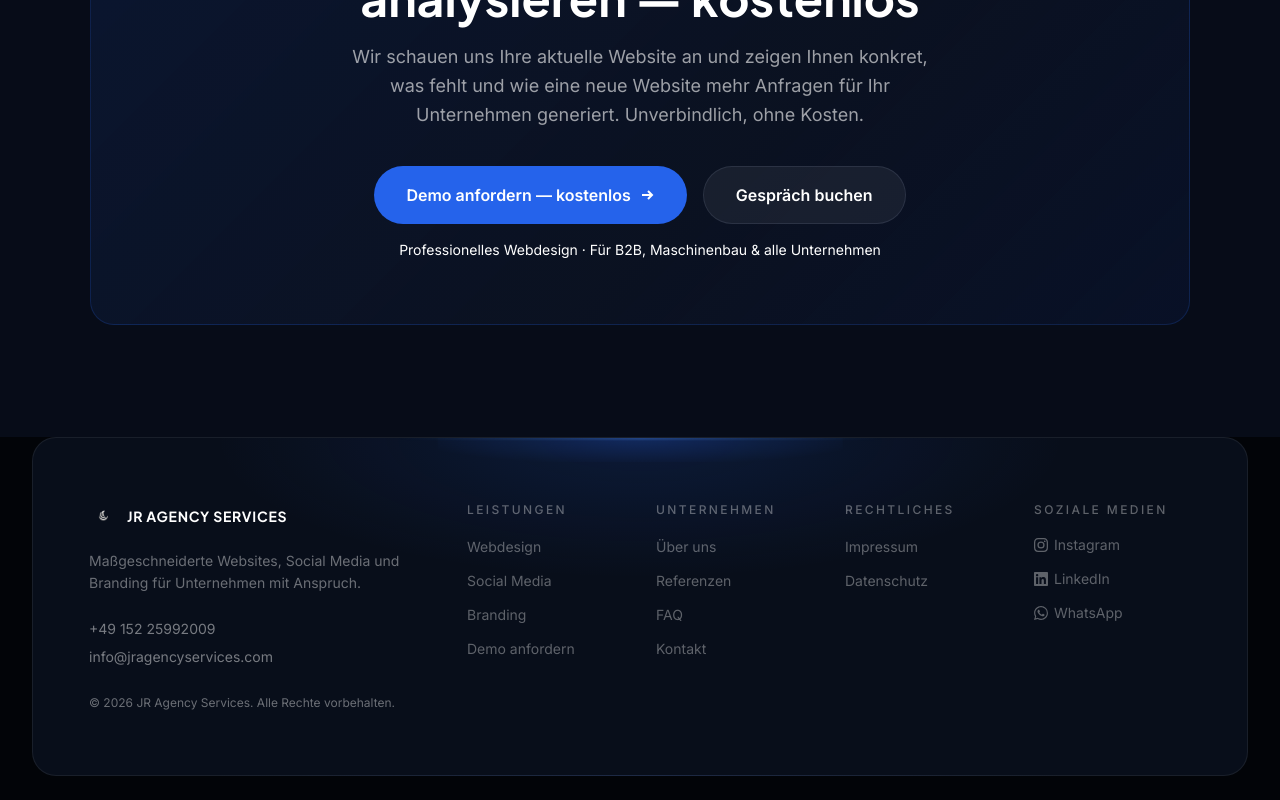
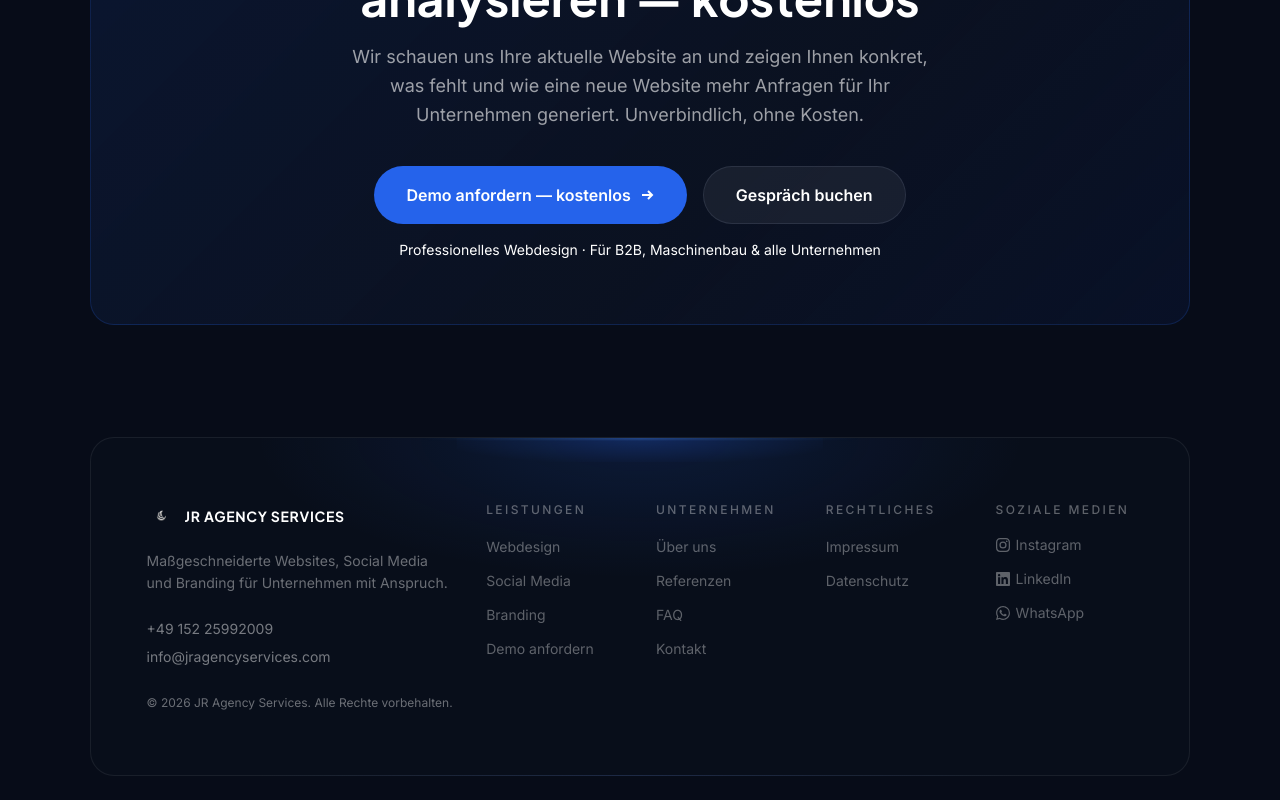
Before and after one commit to JRAgency/jr-agency-services-Website, a Next.js app: page /webdesign in a window 1280 px wide. Shown: the part 9570-10370 px from the top of the page. Built offline with nearby package versions, Linux system fonts and the light colour scheme.

Commit message:
Fix footer width and background color globally
- Match footer side padding to page-container (clamp 20px–160px)
- Change outer background from #020408 to #070C18 (matches page bg)
- Remove max-w constraint so footer fills container width

Co-Authored-By: Claude Sonnet 4.6 <noreply@anthropic.com>

```diff
--- a/components/ui/footer-section.tsx
+++ b/components/ui/footer-section.tsx
@@ -74,10 +74,10 @@ const footerLinks: FooterSection[] = [
 
 export function FooterSection() {
   return (
-    <div className="bg-[#020408] px-4 pb-6 md:px-8">
+    <div className="bg-[#070C18] pb-6" style={{ paddingLeft: 'clamp(20px, 7vw, 160px)', paddingRight: 'clamp(20px, 7vw, 160px)' }}>
 
       <footer
-        className="relative w-full max-w-[1440px] mx-auto rounded-3xl overflow-hidden border border-white/[0.07] px-6 py-14 sm:px-8 lg:px-14 lg:py-16"
+        className="relative w-full rounded-3xl overflow-hidden border border-white/[0.07] px-6 py-14 sm:px-8 lg:px-14 lg:py-16"
         style={{
           background:
             'radial-gradient(35% 140px at 50% 0%, rgba(37,99,235,0.14) 0%, transparent 100%), #080e1a',
```
